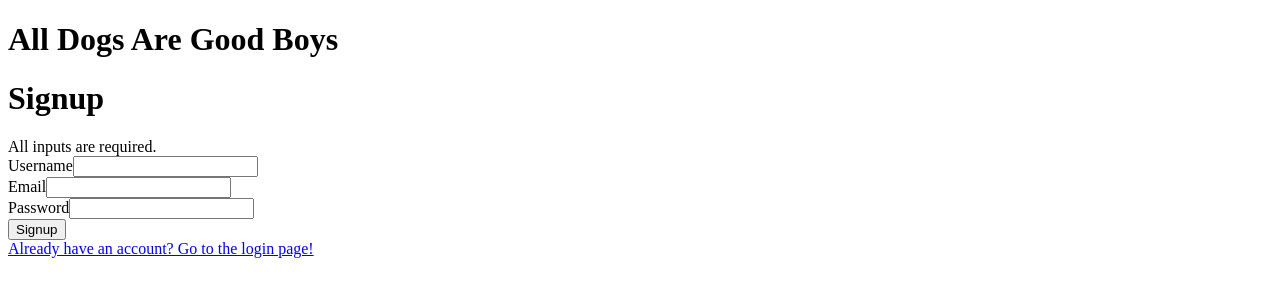
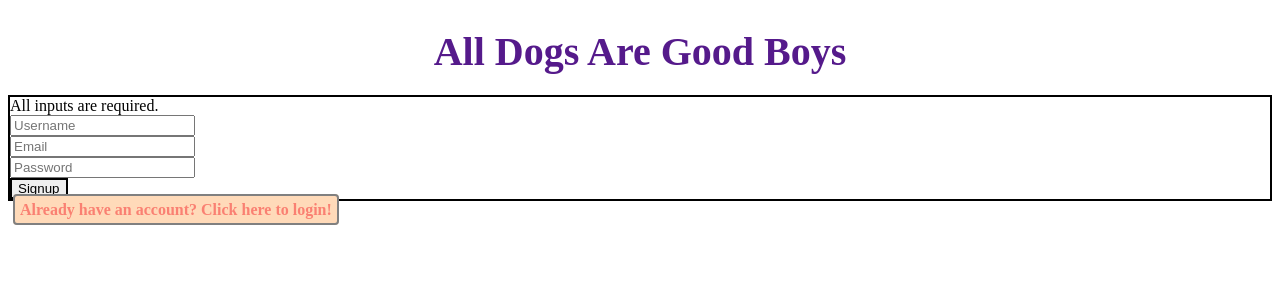
Before and after one commit to shawnnicolekim/all-dogs-are-good-boys, a React app: page /signup in a window 1280 px wide. Shown: the top 300 px of the page. Built offline with nearby package versions, Linux system fonts and the light colour scheme; the HTML template or start-up script is replaced by a standard one.

Commit message:
Styling Frontpage, Signup, and Login.

```diff
--- a/client/src/components/App.jsx
+++ b/client/src/components/App.jsx
@@ -4,6 +4,7 @@ import {
   Switch,
 } from 'react-router-dom';
 import { useAuth } from '../auth/Auth.jsx';
+import * as Styled from './appStyles.jsx';
 
 import PrivateRoute from '../auth/PrivateRoute.jsx';
 import RestrictedRoute from '../auth/RestrictedRoute.jsx';
@@ -21,7 +22,7 @@ const App = () => {
     if (auth.user) {
       return <Navbar />;
     }
-    return <h1>All Dogs Are Good Boys</h1>;
+    return <Styled.TitleButton>All Dogs Are Good Boys</Styled.TitleButton>;
   };
 
   console.log('auth at app: ', auth);
--- /dev/null
+++ b/client/src/components/appStyles.jsx
@@ -0,0 +1,14 @@
+import styled from 'styled-components';
+import { Link } from 'react-router-dom';
+
+// TITLE BUTTON //
+export const TitleButton = styled(Link)`
+  display: flex;
+  flex-direction: column;
+  font-size: 40px;
+  font-weight: bold;
+  margin: auto;
+  padding: 20px;
+  text-align: center;
+  text-decoration: none;
+`;
--- a/client/src/components/main/dashboard/CreatePost.jsx
+++ b/client/src/components/main/dashboard/CreatePost.jsx
@@ -1,6 +1,6 @@
 import React from 'react';
 
-const CreatePost = () => (
+const CreatePost = ({ setPosts }) => (
   <div>
     create post form
   </div>
--- a/client/src/components/main/dashboard/PostList.jsx
+++ b/client/src/components/main/dashboard/PostList.jsx
@@ -1,4 +1,5 @@
 import React from 'react';
+import PropTypes from 'prop-types';
 import PostEntry from './PostEntry.jsx';
 
 const PostList = ({ posts }) => (
@@ -7,4 +8,8 @@ const PostList = ({ posts }) => (
   </div>
 );
 
+PostList.propTypes = {
+  posts: PropTypes.arrayOf(PropTypes.object).isRequired,
+};
+
 export default PostList;
--- a/client/src/components/onboarding/FrontPage.jsx
+++ b/client/src/components/onboarding/FrontPage.jsx
@@ -1,5 +1,5 @@
 import React from 'react';
-import * as Styled from './obStyles.jsx';
+import * as Styled from './onboardingStyles.jsx';
 
 const FrontPage = () => (
   <div>
--- a/client/src/components/onboarding/Login.jsx
+++ b/client/src/components/onboarding/Login.jsx
@@ -1,6 +1,7 @@
 import React, { useState } from 'react';
 import { Link, useHistory } from 'react-router-dom';
 import { useAuth } from '../../auth/Auth.jsx';
+import * as Styled from './onboardingStyles.jsx';
 
 const Login = () => {
   const auth = useAuth();
@@ -14,7 +15,9 @@ const Login = () => {
   const incorrectLoginInfo = () => {
     if (loginInfo) {
       return (
-        <p>You input the wrong username or password. Please try again.</p>
+        <Styled.ErrorMessage>
+          You input the wrong username or password. Please try again.
+        </Styled.ErrorMessage>
       );
     }
   };
@@ -44,21 +47,18 @@ const Login = () => {
   };
 
   return (
-    <div id='login'>
-      <h1>Login</h1>
+    <div>
       {incorrectLoginInfo()}
-      <form onSubmit={onLoginSubmit}>
-        <label for='username'>Username</label>
-        <input type='text' id='username' name='username' onChange={handleUsernameChange}/>
-        <br></br>
+      <Styled.FormWrapper>
+        <input type="text" placeholder="Username" onChange={handleUsernameChange} />
+        <br />
 
-        <label for='password'>Password</label>
-        <input type='text' id='password' name='password' onChange={handlePasswordChange}/>
-        <br></br>
+        <input type="text" placeholder="Password" onChange={handlePasswordChange} />
+        <br />
 
-        <input type='submit' value='Login'/>
-      </form>
-      <Link to='/signup'>Need to create an account? Click here to signup!</Link>
+        <Styled.SubmitButton type="submit" value="Login" onClick={onLoginSubmit} />
+      </Styled.FormWrapper>
+      <Styled.SignupLink to="/signup">Need to create an account? Click here to signup!</Styled.SignupLink>
     </div>
   );
 };
--- a/client/src/components/onboarding/Signup.jsx
+++ b/client/src/components/onboarding/Signup.jsx
@@ -1,5 +1,6 @@
 import React, { useState } from 'react';
-import { Link, useHistory } from 'react-router-dom';
+import { useHistory } from 'react-router-dom';
+import * as Styled from './onboardingStyles.jsx';
 import { useAuth } from '../../auth/Auth.jsx';
 
 const Signup = () => {
@@ -15,7 +16,9 @@ const Signup = () => {
   const incorrectSignupInfo = () => {
     if (signupInfo) {
       return (
-        <p>There is already a user with that username. Please select a different username.</p>
+        <Styled.ErrorMessage>
+          There is already a user with that username. Please select a different username.
+        </Styled.ErrorMessage>
       );
     }
   };
@@ -51,26 +54,23 @@ const Signup = () => {
   };
 
   return (
-    <div id='signup'>
-      <h1>Signup</h1>
+    <div>
       {incorrectSignupInfo()}
-      <div>All inputs are required.</div>
-      <form onSubmit={onSignupSubmit}>
-        <label for='username'>Username</label>
-        <input type='text' id='username' name='username' onChange={handleUsernameChange} />
-        <br></br>
+      <Styled.FormWrapper>
+        <div>All inputs are required.</div>
 
-        <label for='email'>Email</label>
-        <input type='text' id='email' name='email' onChange={handleEmailChange} />
-        <br></br>
+        <input type="text" placeholder="Username" onChange={handleUsernameChange} />
+        <br />
 
-        <label for='password'>Password</label>
-        <input type='text' id='password' name='password' onChange={handlePasswordChange} />
-        <br></br>
+        <input type="text" placeholder="Email" onChange={handleEmailChange} />
+        <br />
 
-        <input type='submit' value='Signup' />
-      </form>
-      <Link to='/login'>Already have an account? Go to the login page!</Link>
+        <input type="text" placeholder="Password" onChange={handlePasswordChange} />
+        <br />
+
+        <Styled.SubmitButton type="submit" value="Signup" onClick={onSignupSubmit} />
+      </Styled.FormWrapper>
+      <Styled.LoginLink to="/login">Already have an account? Click here to login!</Styled.LoginLink>
     </div>
   );
 };
--- a/client/src/components/onboarding/obStyles.jsx
+++ /dev/null
@@ -1,13 +0,0 @@
-import { Link } from 'react-router-dom';
-import styled from 'styled-components';
-
-export const LoginLink = styled(Link)`
-  color: palevioletred;
-  background: papayawhip;
-  border-radius: 4px;
-  border: 2px solid black
-`;
-
-export const SignupLink = styled(LoginLink)`
-
-`;
--- /dev/null
+++ b/client/src/components/onboarding/onboardingStyles.jsx
@@ -0,0 +1,41 @@
+import { Link } from 'react-router-dom';
+import styled from 'styled-components';
+
+// FORM WRAPPER - SIGNUP & LOGIN //
+export const FormWrapper = styled.div`
+  border: 2px solid black
+`;
+
+// ERROR MESSAGE - SIGNUP & LOGIN //
+export const ErrorMessage = styled.div`
+  background-color: crimson;
+  color: mistyrose
+`;
+
+// SUBMIT BUTTON - SIGNUP & LOGIN //
+export const SubmitButton = styled.input`
+  border: 2px solid black
+`;
+
+// LINKS - SIGNUP & LOGIN//
+export const SignupLink = styled(Link)`
+  background-color: papayawhip;
+  border: 2px solid grey;
+  border-radius: 4px;
+  color: palevioletred;
+  font-weight: bold;
+  margin: 5px;
+  padding: 5px;
+  text-decoration: none;
+  &: hover {
+    border-color: palevioletred;
+  }
+`;
+
+export const LoginLink = styled(SignupLink)`
+  background-color: peachpuff;
+  color: salmon;
+  &: hover {
+    border-color: salmon;
+  }
+`;
```
Also changed, not shown: client/src/components/main/dashboard/postStyles.jsx (added, +21 -0 lines).
